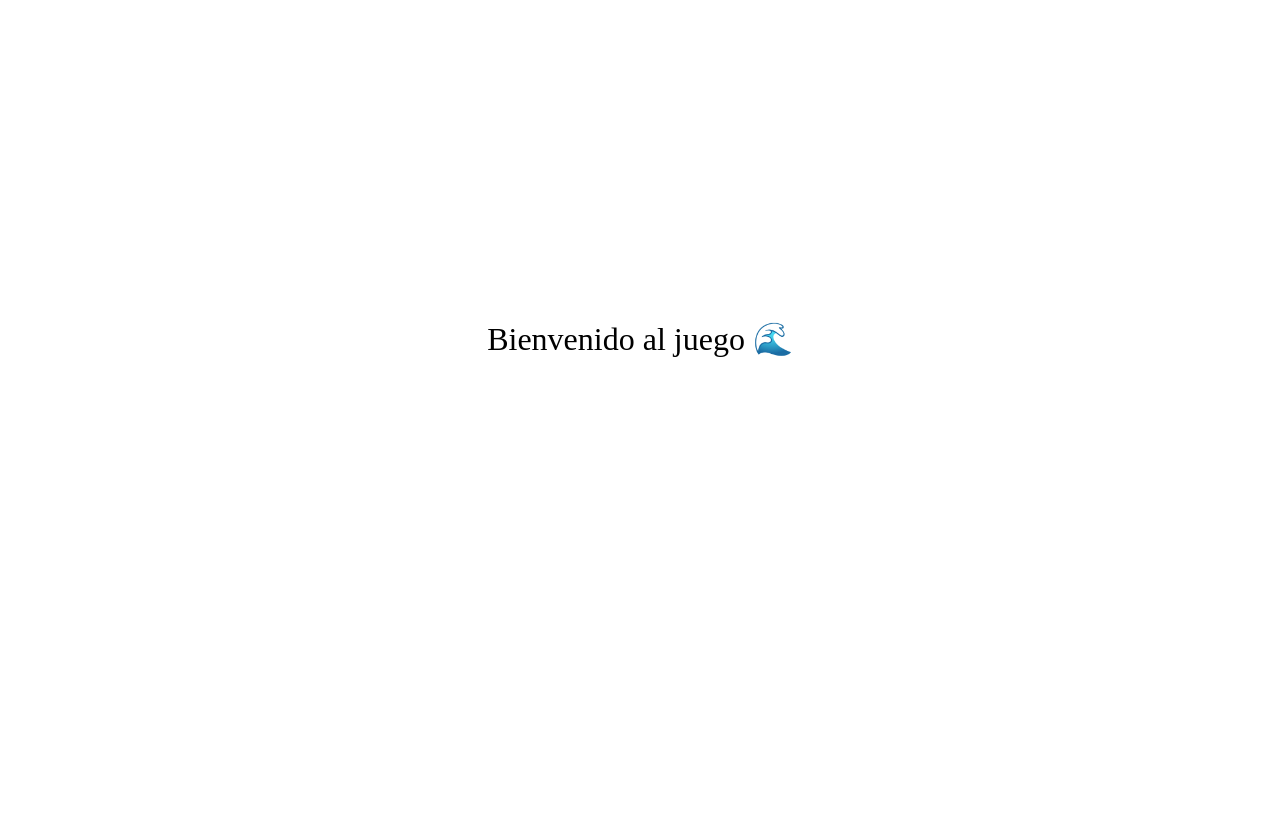
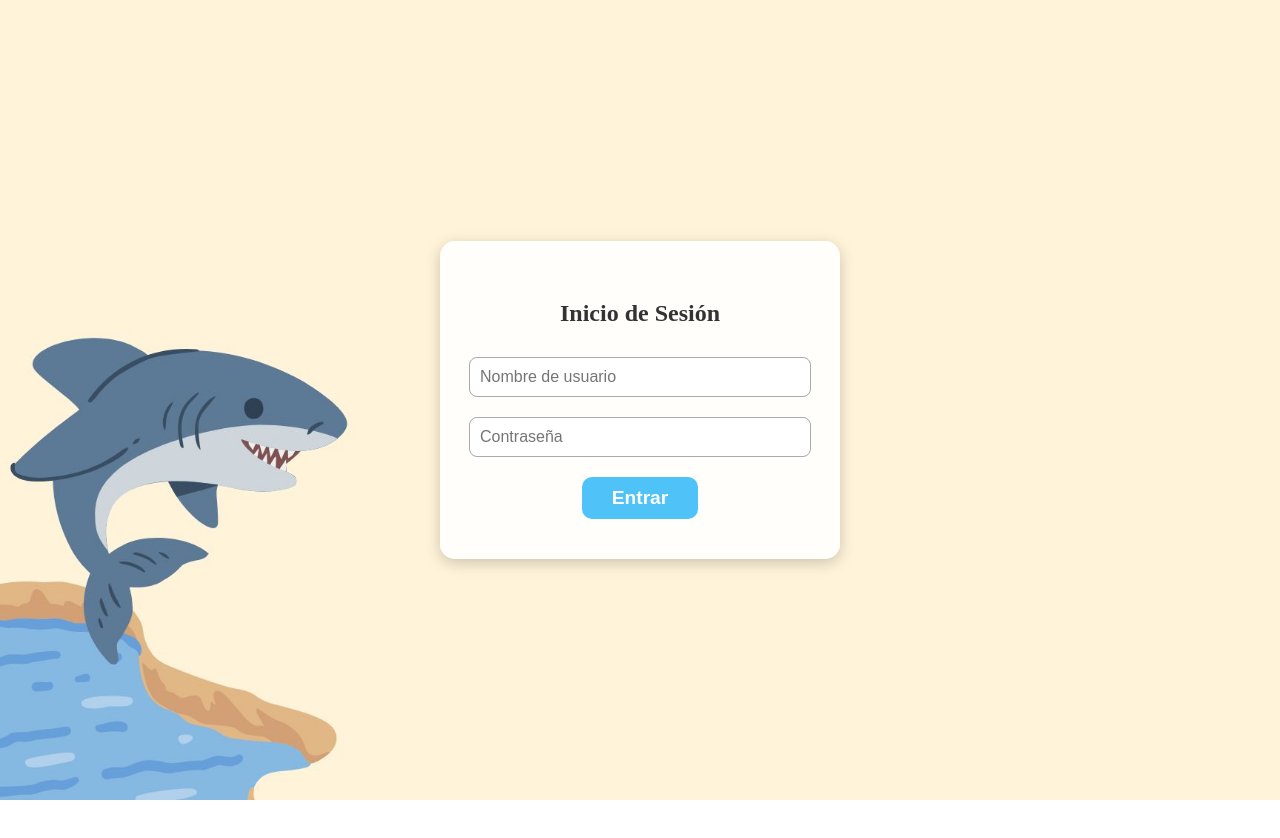
Before and after one commit to SergioBejarano/Shipwreckeds-Front, a React (Vite) app: page / in a window 1280 px wide. Both pictures are taken after a click on the button "Iniciar Sesión". Shown: the top 838 px of the page. After the commit the page ends 800 px from the top, so only its background shows below. Built offline with nearby package versions, Linux system fonts and the light colour scheme.

Commit message:
pantalla de login

```diff
--- a/src/App.tsx
+++ b/src/App.tsx
@@ -1,23 +1,28 @@
 import React, { useState } from "react";
 import Portada from "./components/Portada";
+import Login from "./components/Login";
 
 function App() {
-  const [logueado, setLogueado] = useState(false);
+  const [pantalla, setPantalla] = useState<"portada" | "login" | "juego">("portada");
+  const [jugador, setJugador] = useState("");
 
-  const handleIniciarSesion = () => {
-    setLogueado(true);
+  const handleIrLogin = () => setPantalla("login");
+
+  const handleLoginSuccess = (username: string) => {
+    setJugador(username);
+    setPantalla("juego");
   };
 
   return (
-    <div>
-      {!logueado ? (
-        <Portada onIniciarSesion={handleIniciarSesion} />
-      ) : (
+    <>
+      {pantalla === "portada" && <Portada onIniciarSesion={handleIrLogin} />}
+      {pantalla === "login" && <Login onLoginSuccess={handleLoginSuccess} />}
+      {pantalla === "juego" && (
         <div style={{ textAlign: "center", marginTop: "40vh", fontSize: "2rem" }}>
-          Bienvenido al juego 🌊
+          Bienvenido al juego, {jugador} 🌴
         </div>
       )}
-    </div>
+    </>
   );
 }
 
--- /dev/null
+++ b/src/components/Login.tsx
@@ -0,0 +1,51 @@
+import React, { useState } from "react";
+
+interface LoginProps {
+  onLoginSuccess: (username: string) => void;
+}
+
+const Login: React.FC<LoginProps> = ({ onLoginSuccess }) => {
+  const [username, setUsername] = useState("");
+  const [password, setPassword] = useState("");
+  const [error, setError] = useState("");
+
+  const handleSubmit = (e: React.FormEvent) => {
+    e.preventDefault();
+
+    if (!username || !password) {
+      setError("Por favor ingresa tu nombre y contraseña para continuar");
+      return;
+    }
+
+    setError("");
+    onLoginSuccess(username);
+  };
+
+  return (
+    <div className="login-container">
+      <form className="login-form" onSubmit={handleSubmit}>
+        <h2>Inicio de Sesión</h2>
+
+        <input
+          type="text"
+          placeholder="Nombre de usuario"
+          value={username}
+          onChange={(e) => setUsername(e.target.value)}
+        />
+
+        <input
+          type="password"
+          placeholder="Contraseña"
+          value={password}
+          onChange={(e) => setPassword(e.target.value)}
+        />
+
+        {error && <p className="error-message">{error}</p>}
+
+        <button type="submit">Entrar</button>
+      </form>
+    </div>
+  );
+};
+
+export default Login;
--- a/src/index.css
+++ b/src/index.css
@@ -23,7 +23,7 @@ body, html, #root {
   border: none;
   border-radius: 10px;
   cursor: pointer;
-  background-color: #4FC3F7; /* azul agua */
+  background-color: #5a8342; /* azul agua */
   color: white;
   transition: transform 0.2s, box-shadow 0.2s;
 }
@@ -32,3 +32,62 @@ body, html, #root {
   transform: scale(1.05);
   box-shadow: 0 0 15px rgba(0,0,0,0.3);
 }
+.login-container {
+  width: 100vw;
+  height: 100vh;
+  background-image: url("./assets/login.jpg");
+  background-size: cover;
+  background-position: center;
+  display: flex;
+  justify-content: center;
+  align-items: center;
+}
+
+.login-form {
+  background-color: rgba(255, 255, 255, 0.9);
+  padding: 40px;
+  border-radius: 15px;
+  box-shadow: 0 4px 15px rgba(0,0,0,0.2);
+  display: flex;
+  flex-direction: column;
+  align-items: center;
+  width: 320px;
+}
+
+.login-form h2 {
+  margin-bottom: 20px;
+  color: #333;
+}
+
+.login-form input {
+  width: 100%;
+  margin: 10px 0;
+  padding: 10px;
+  font-size: 1rem;
+  border: 1px solid #aaa;
+  border-radius: 8px;
+}
+
+.login-form button {
+  margin-top: 10px;
+  padding: 10px 30px;
+  font-size: 1.2rem;
+  font-weight: bold;
+  border: none;
+  border-radius: 10px;
+  background-color: #4FC3F7;
+  color: white;
+  cursor: pointer;
+  transition: transform 0.2s, box-shadow 0.2s;
+}
+
+.login-form button:hover {
+  transform: scale(1.05);
+  box-shadow: 0 0 10px rgba(0,0,0,0.3);
+}
+
+.error-message {
+  color: red;
+  font-size: 0.9rem;
+  margin-top: 5px;
+}
```
Also changed, not shown: src/assets/login.jpg (added).
